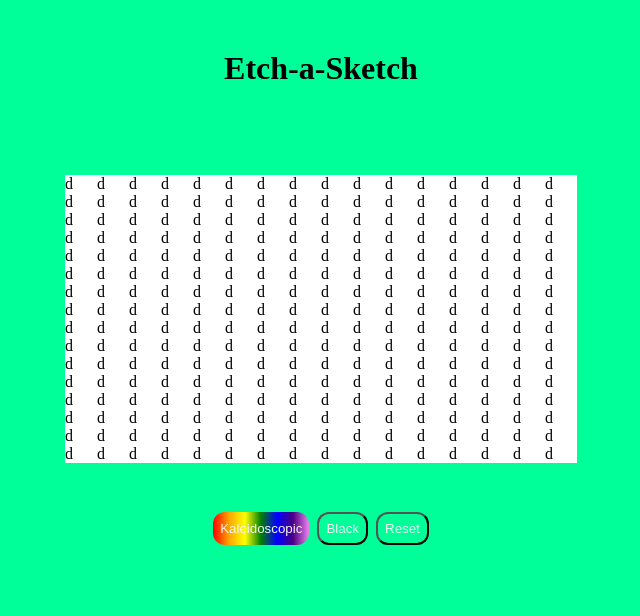
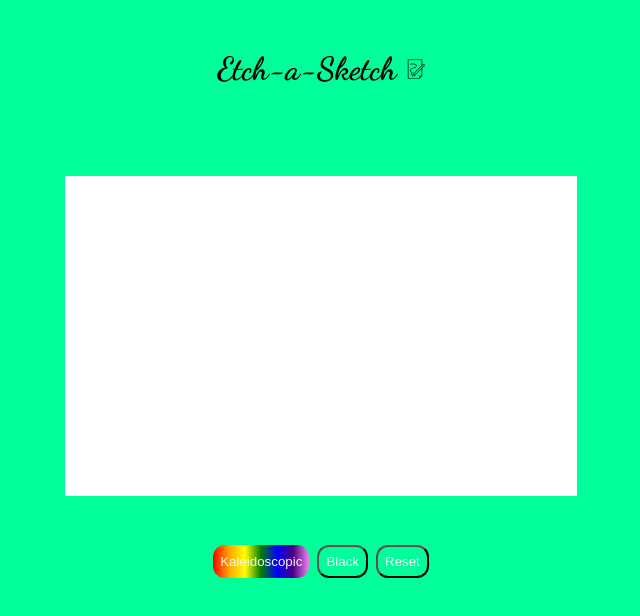
Before and after one commit to adriananin/Etch-a-sketch---TOP, a plain HTML site: page index.html in a window 1280 px wide. Shown: the whole page, without its empty margins (319-959 px from the left). Drawn offline with Linux system fonts and the light colour scheme.

Commit message:
Styling Updated

```diff
--- a/index.html
+++ b/index.html
@@ -5,12 +5,12 @@
     <meta http-equiv="X-UA-Compatible" content="IE=edge" />
     <meta name="viewport" content="width=device-width, initial-scale=1.0" />
     <link rel="stylesheet" href="styles.css" />
-    <link rel="icon" type="image/x-icon" href="sketch.png" />
+    <link rel="icon" type="image/x-icon" href="img/sketch.png" />
     <script src="index.js" defer></script>
     <title>Etch-a-Sketch</title>
   </head>
   <body>
-    <h1>Etch-a-Sketch</h1>
+    <h1>Etch-a-Sketch <img src="img/sketch.png" alt="pen icon" /></h1>
 
     <div id="container"></div>
     <div class="buttonss">
--- a/index.js
+++ b/index.js
@@ -3,7 +3,7 @@ const container = document.getElementById("container");
 for (let i = 0; i < 16 * 16; i++) {
   const newDiv = document.createElement("div");
   newDiv.className = "grid";
-  newDiv.textContent = " d  ";
+  newDiv.textContent = "";
   container.appendChild(newDiv);
 }
 
--- a/styles.css
+++ b/styles.css
@@ -4,10 +4,21 @@
   background-color: #00ff99;
 }
 
+@font-face {
+  font-family: myFont;
+  src: url(fonts/DancingScript-VariableFont_wght.ttf);
+}
+
 h1 {
   padding: 50px;
   color: black;
   text-align: center;
+  font-family: myFont;
+}
+
+h1 img {
+  width: 20px;
+  height: 20px;
 }
 
 #container {
@@ -17,8 +28,6 @@ h1 {
   margin-right: 30%;
   margin-left: 30%;
   margin-bottom: 3%;
-  justify-content: center;
-  align-items: center;
 }
 
 .grid {
@@ -26,6 +35,7 @@ h1 {
   height: calc(100% / 16);
   background-color: white;
   transition: background-color 0.45s ease-in-out 0.15s;
+  padding: 10px 0;
 }
 
 button {
```
Also changed, not shown: fonts/DancingScript-VariableFont_wght.ttf (added), img/sketch.png (renamed from sketch.png).
